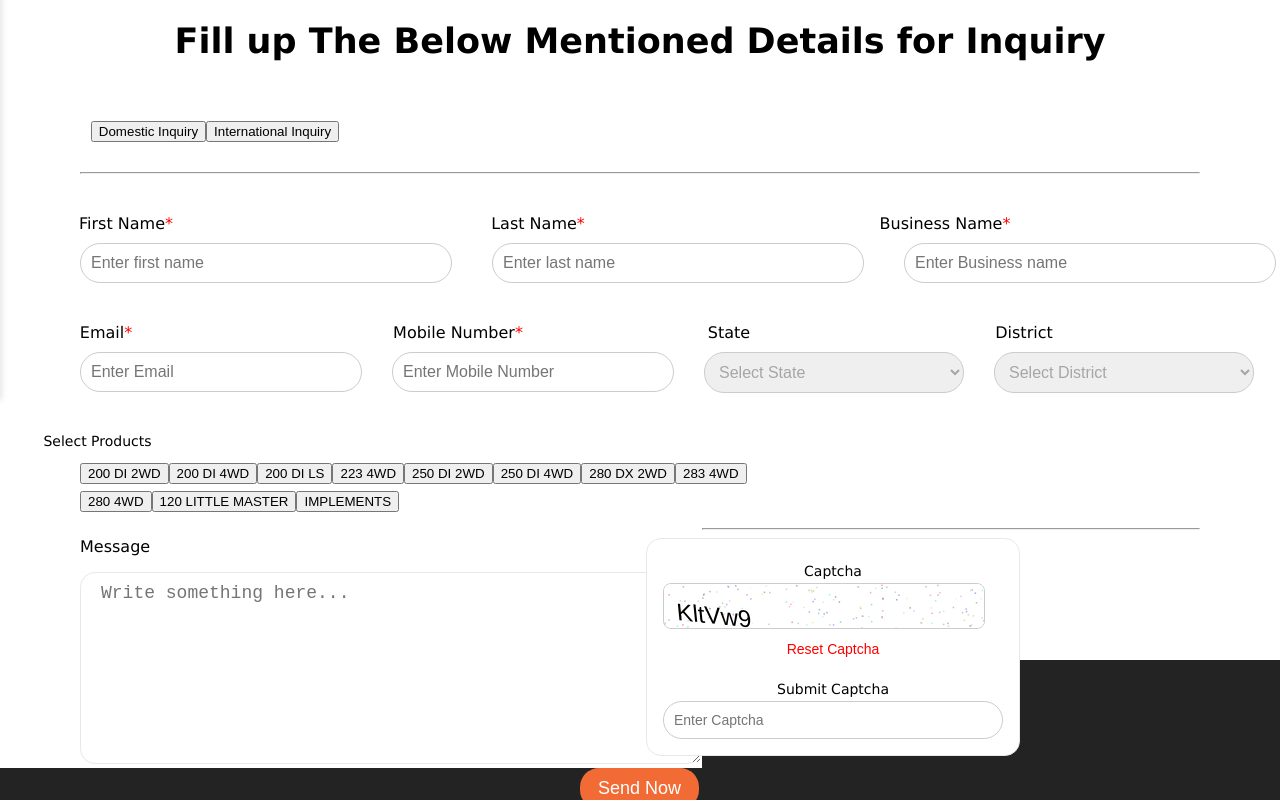
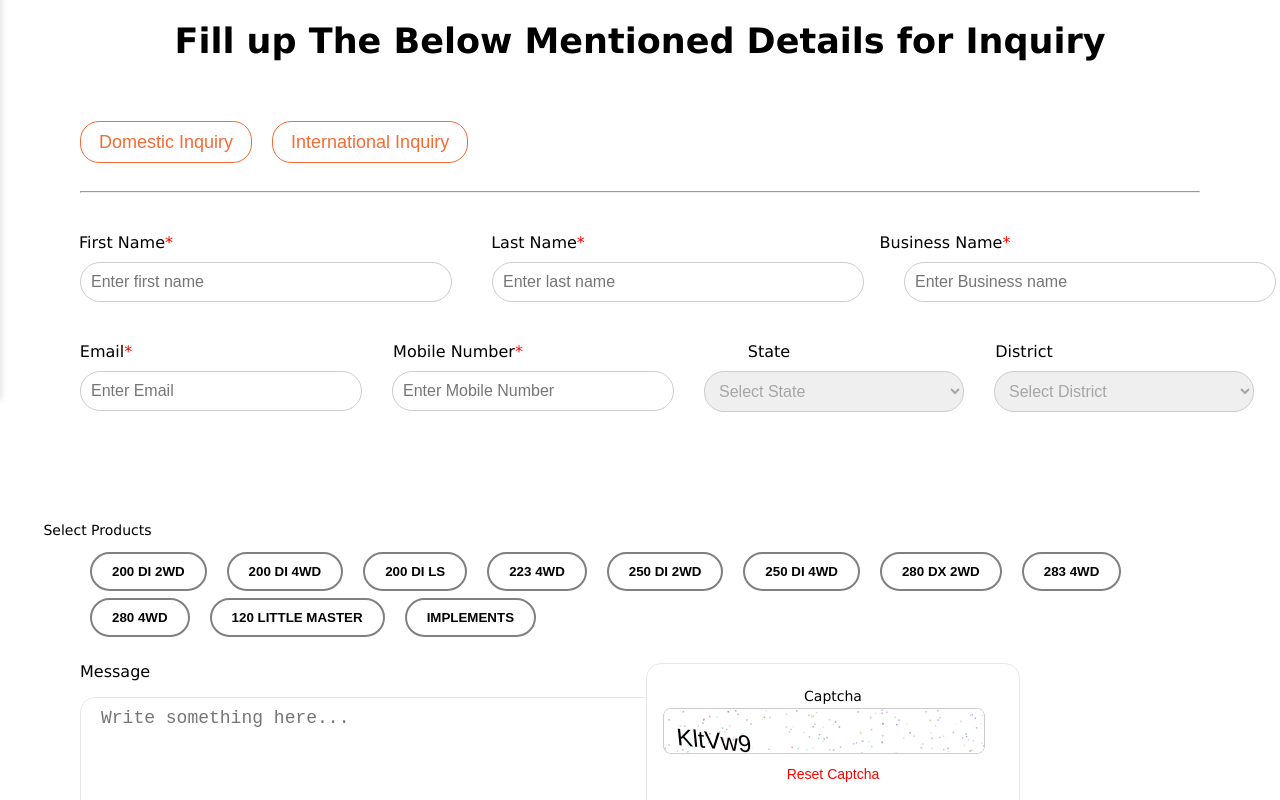
Before and after one commit to sujalkakadiya34/tractors, a React (Create React App) app: page /Inquiry in a window 1280 px wide. Shown: the part 500-1300 px from the top of the page. Built offline with nearby package versions, Linux system fonts and the light colour scheme.

Commit message:
set a form in inquiry file

```diff
--- a/src/Blogs.css
+++ b/src/Blogs.css
@@ -497,7 +497,7 @@
   border: none;
   font-size:  18px;
   float: left;
-  margin-left: 80px;
+  margin-left: 180px;
 }
 .inquiry-form-btn2 {
   padding: 10px;
@@ -511,18 +511,12 @@
   border: 1px solid #f46b35;
   font-size:  18px;
   float: left;
-  margin-left: 20px;
+  margin-left: 80px;
+  margin-right: -60px;
   }
 .inquiry-form-btn2:hover{
   background-color: #f26b35;
-  padding: 10px;
   color: white;
-  border-radius: 19px;
-  padding-left: 18px;
-  padding-right: 18px;
-  font-size:  18px;
-  float: left;
-  margin-left: 20px;
   }
 @media (max-width: 768px) {
   .inquiry-form {
@@ -544,8 +538,10 @@
   }
 }
 .inquiry-form-hr{
+  margin-top: 130px;
   margin-left: 80px;
   margin-right: 80px;
+
 }
 
 .inquiry-form-firstname{
@@ -652,6 +648,20 @@
   color: #a6a6a7;
 }
 
+.lname-input-emailRow11{
+    padding: 10px 20px 8px 20px;
+  border-radius: 18px;
+  margin-left: 30px;
+  width: 260px;
+  font-size: 16px;
+  padding: 10px;
+  border: 1px solid #ccc;
+  border-radius: 20px;
+  margin-top: 10px;
+  color: #a6a6a7;
+  margin-left: 83px;
+}
+
 .fname2{
     margin-right: 20px;
     margin-left: -50px;
@@ -663,12 +673,16 @@
     margin-right: 120px;
 }
 .fname3{
-  margin-right: 180px;
+  margin-right: 100px;
 }
 
 .fname4{
   margin-right: 170px;
 }
+.fname3-country{
+  margin-right: 140px;
+}
+
 .inputbox{
   margin-top: 50px;
 }
@@ -751,10 +765,11 @@
 .select-products-p{
   font-size: 14px;
   margin-left: -1085px;
+  margin-top: 80px;
 }
 
 .select-products{
-  margin-top: 180px;
+  margin-top: 250px;
 }
 
 .basic-button {
@@ -881,7 +896,7 @@
 .inquiry-form-hr1{
   margin-left: 80px;
   margin-right: 80px;
-  margin-top: 16px;
+  margin-top: 300px;
   border-color: grey;
 }
 
@@ -2153,6 +2168,9 @@ li {
 .fname3-add2{
   margin-left: -115px;
 }
+.fname3-add2{
+  margin-left: -115px;
+}
 .inquiry-form-main-container-Country{
   margin-left: 50px;
   margin-top: 100px;
@@ -2161,3 +2179,16 @@ li {
 .select-products-p-sele-btn{
   margin-right: 150px;
 }
+
+
+.custom-button{
+  padding: 10px 20px;
+  border-radius: 20px;
+  border: 2px solid gray;
+  background: white;
+  color: black;
+  font-weight: 600;
+  margin: 0 10px;
+  cursor: pointer;
+  transition: all 0.3s ease;
+}
--- a/src/Inquiry.js
+++ b/src/Inquiry.js
@@ -133,15 +133,15 @@ function Inquiry() {
         </div>
 
         {/* Toggle Buttons */}
-        <div className='inquiry-form'>
+      <div className="inquiry-form">
         <button
-            className={`custom-button ${activeTab === "domestic" ? "active" : ""}`}
+          className={`inquiry-form-btn2 ${activeTab === "domestic" ? "active" : ""}`}
           onClick={() => setActiveTab("domestic")}
         >
           Domestic Inquiry
         </button>
         <button
-            className={`custom-button ${activeTab === "international" ? "active" : ""}`}
+          className={`inquiry-form-btn2 ${activeTab === "international" ? "active" : ""}`}
           onClick={() => setActiveTab("international")}
         >
           International Inquiry
@@ -217,21 +217,21 @@ function Inquiry() {
 
               <div className='inquiry-form-main-container'>
                 <div className='inquiry-form-firstname'>
-                  <label className='fname3'>Address Line 1<span style={{ color: 'red' }}>*</span></label><br />
+                  <label className='fname3-add1'>Address Line 1<span style={{ color: 'red' }}>*</span></label><br />
                   <input type='text' name='country' value={formData.country} onChange={handleInputChange} className='lname-input-emailRow' placeholder='Enter Country' />
                 </div>
               </div>
                 <div className='inquiry-form-main-container'>
                 <div className='inquiry-form-firstname'>
-                  <label className='fname3'>Address Line 1<span style={{ color: 'red' }}>*</span></label><br />
+                  <label className='fname3-add2'>Address Line 2<span style={{ color: 'red' }}>*</span></label><br />
                   <input type='text' name='country' value={formData.country} onChange={handleInputChange} className='lname-input-emailRow' placeholder='Enter Country' />
                 </div>
               </div>
 
               <div className='inquiry-form-main-container'>
                 <div className='inquiry-form-firstname'>
-                  <label className='fname3'>Country</label><br />
-                  <input type='text' name='country' value={formData.country} onChange={handleInputChange} className='lname-input-emailRow' placeholder='Enter Country' />
+                  <label className='fname3-country'>Country</label><br />
+                  <input type='text' name='country' value={formData.country} onChange={handleInputChange} className='lname-input-emailRow11' placeholder='Enter Country' />
                 </div>
               </div>
               <div className='inquiry-form-main-container'>
```
Lines whose indentation alone changed are shown as unchanged.
